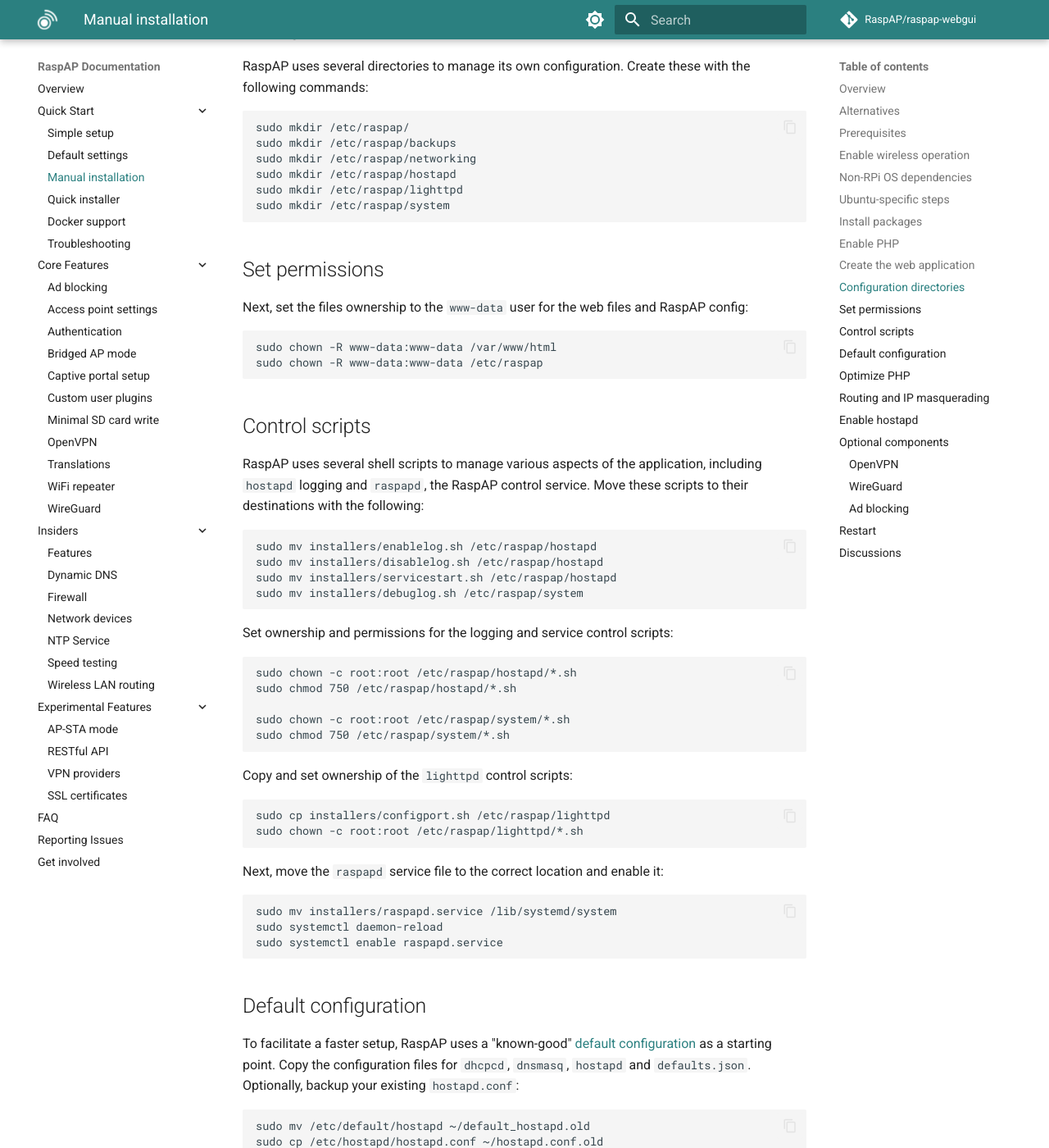
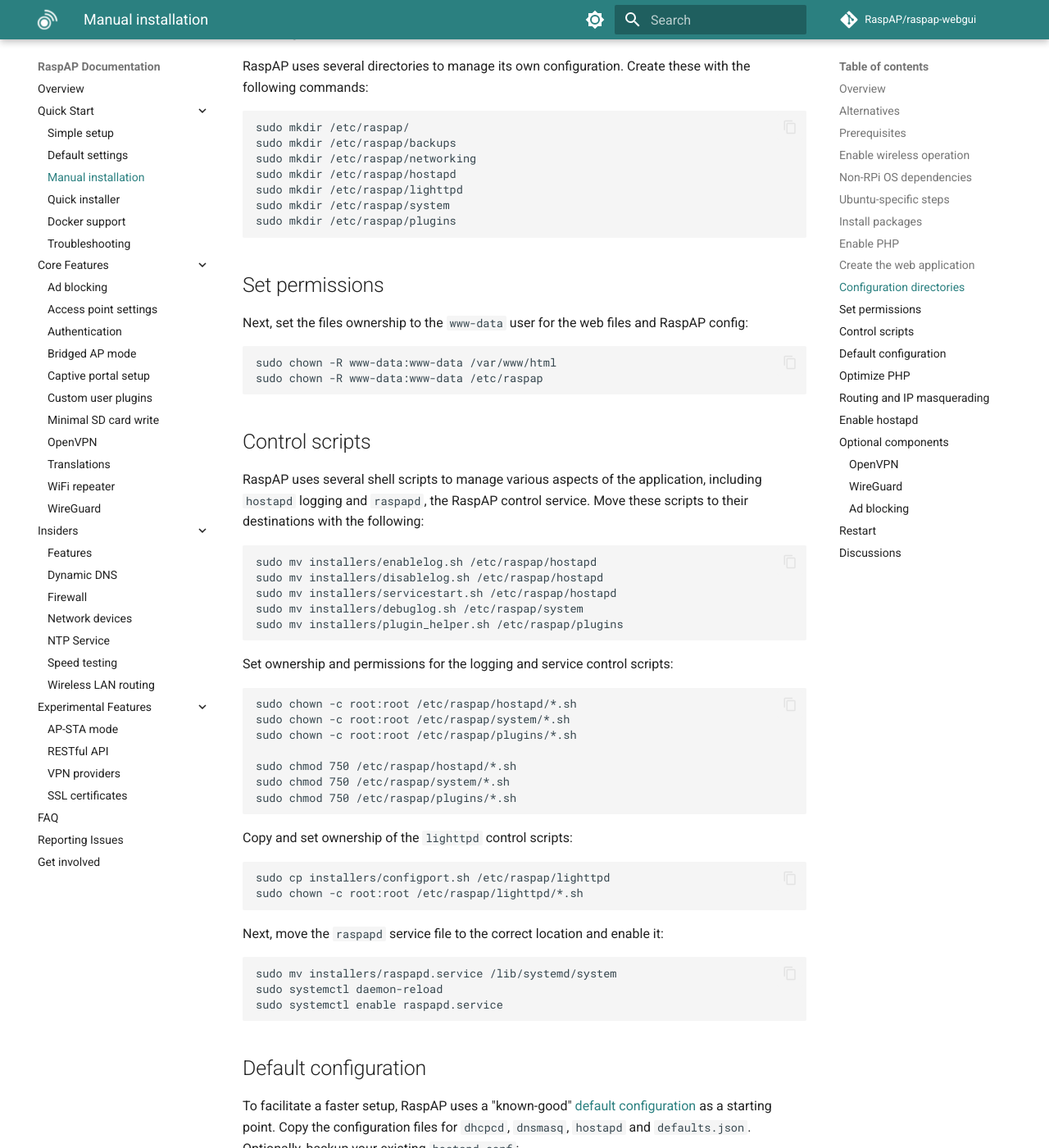
Before and after one commit to RaspAP/raspap-docs, an MkDocs documentation site: the page built from docs/manual.md, in a window 1280 px wide and 1400 px high, scrolled down 4317 px. Shown: the whole window at 82% size. Built offline with MkDocs 1.6.1 and Material for MkDocs 9.7.7, drawn with Linux system fonts in a browser that asks for light colours; comment, search, counter and statistics services are not loaded.

Commit message:
Add steps for plugin support

````diff
--- a/docs/manual.md
+++ b/docs/manual.md
@@ -159,6 +159,7 @@
 sudo mkdir /etc/raspap/hostapd
 sudo mkdir /etc/raspap/lighttpd
 sudo mkdir /etc/raspap/system
+sudo mkdir /etc/raspap/plugins
 ```
 
 ## Set permissions
@@ -177,16 +178,20 @@
 sudo mv installers/disablelog.sh /etc/raspap/hostapd
 sudo mv installers/servicestart.sh /etc/raspap/hostapd
 sudo mv installers/debuglog.sh /etc/raspap/system
+sudo mv installers/plugin_helper.sh /etc/raspap/plugins
+
 ```
 
 Set ownership and permissions for the logging and service control scripts:
 
 ```
 sudo chown -c root:root /etc/raspap/hostapd/*.sh
+sudo chown -c root:root /etc/raspap/system/*.sh
+sudo chown -c root:root /etc/raspap/plugins/*.sh
+
 sudo chmod 750 /etc/raspap/hostapd/*.sh
-
-sudo chown -c root:root /etc/raspap/system/*.sh
 sudo chmod 750 /etc/raspap/system/*.sh
+sudo chmod 750 /etc/raspap/plugins/*.sh
 ```
 
 Copy and set ownership of the `lighttpd` control scripts:
````
